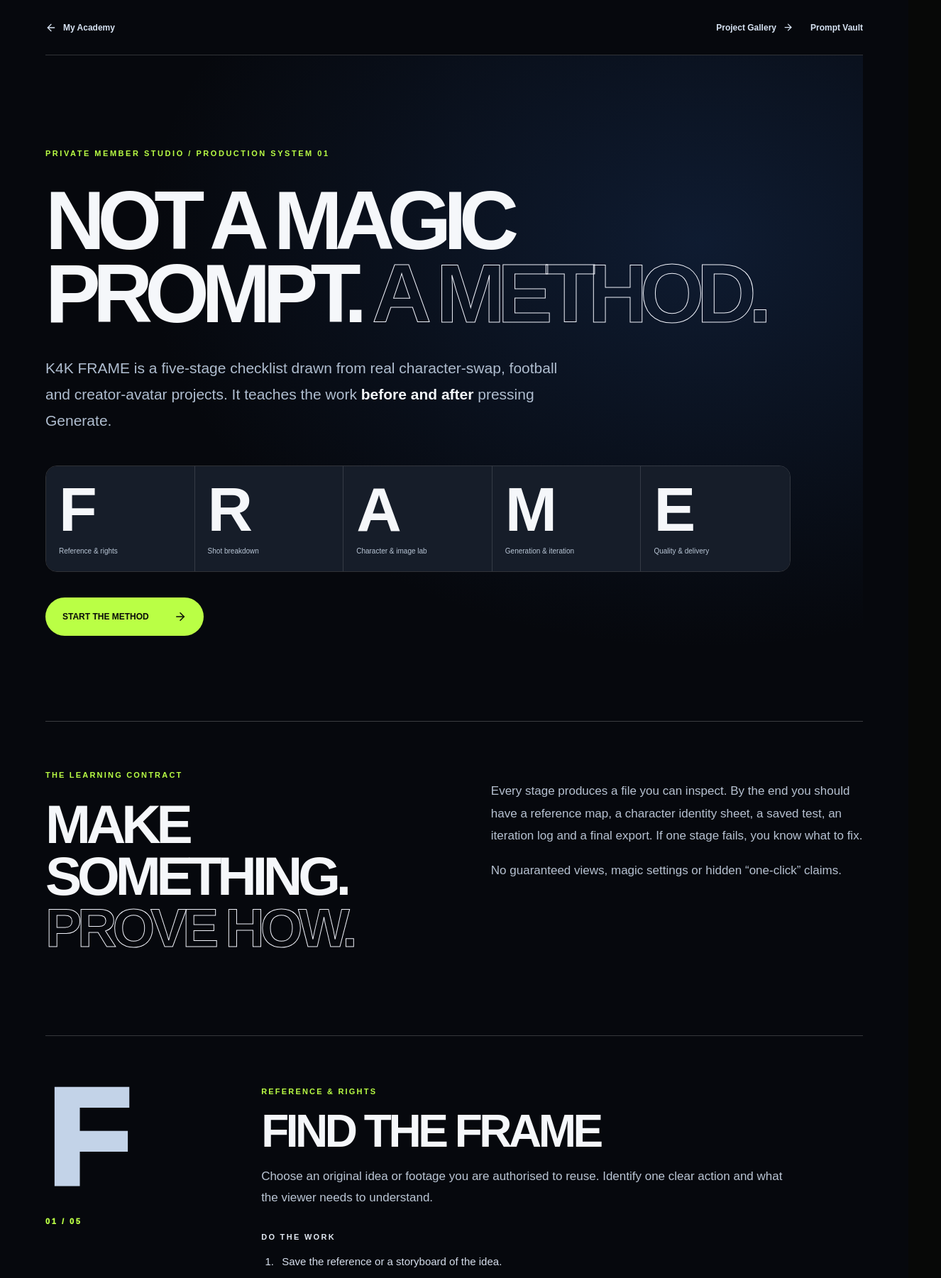
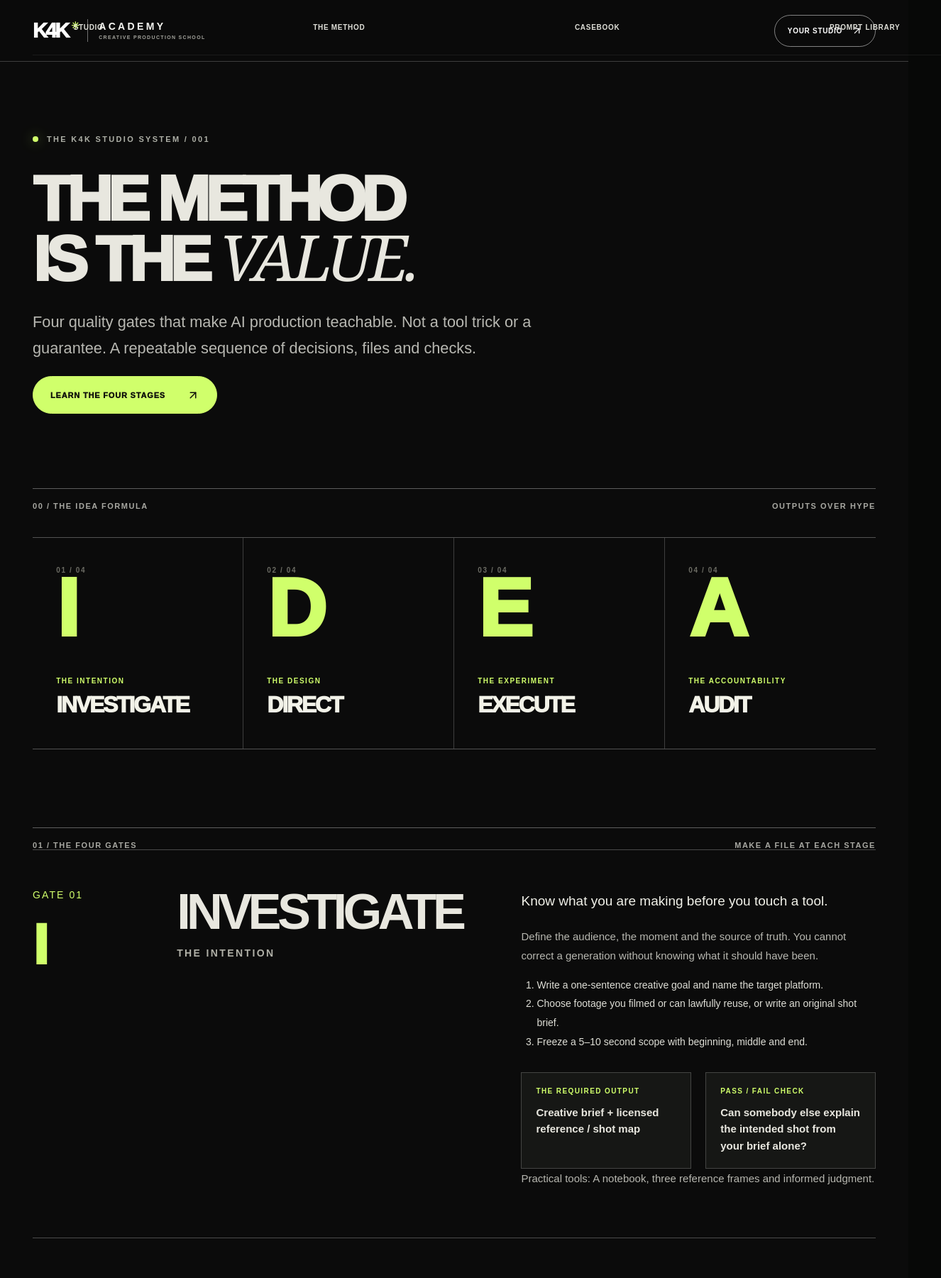
Before and after one commit to kreativestudios4k-lgtm/k4k-academy-v2, a Next.js app: page /academy/method in a window 1280 px wide. Shown: the top 1801 px of the page at 71% size, 1326 px wide, since content can reach past the window. Built offline with nearby package versions, Linux system fonts and the light colour scheme.

Commit message:
Rebuild app/academy/method/page.js as premium text-only IDEA production education

```diff
--- a/app/academy/method/page.js
+++ b/app/academy/method/page.js
@@ -1,70 +1,41 @@
 import Link from 'next/link';
-import {ArrowLeft,ArrowRight,CheckCircle2,Clapperboard,Download,ShieldCheck,BookOpen,Image as ImageIcon} from 'lucide-react';
-import {frameMethod,realProjects,honestPromise} from '../../../lib/k4k-real-work';
+import {ArrowUpRight,ArrowRight,CheckCircle2} from 'lucide-react';
+import {IdeaHeader,IdeaFooter,IdeaKicker,IdeaLink} from '../../components/IdeaUI';
+import {ideaSteps,noHype} from '../../../lib/k4k-idea';
+export const metadata={title:'The K4K IDEA Method — Four Quality Gates',robots:{index:false,follow:false}};
+export default function IdeaMethod(){
+const log=`K4K IDEA / CREATIVE PRODUCTION RECORD
 
-export const metadata={title:'The K4K FRAME Method | K4K Academy',robots:{index:false,follow:false}};
-const label={fontSize:11,letterSpacing:'.2em',fontWeight:900,color:'#baff45',textTransform:'uppercase'};
-export default function MethodPage(){
- return <main className="k4kFramePage">
-  <nav className="k4kFrameNav" aria-label="Academy method navigation">
-   <Link href="/academy"><ArrowLeft size={16}/> My Academy</Link>
-   <div><Link href="/academy/gallery">Project Gallery <ArrowRight size={15}/></Link><Link href="/prompts">Prompt Vault</Link></div>
-  </nav>
-  <header className="k4kFrameHero">
-   <span className="k4kFrameKicker">PRIVATE MEMBER STUDIO / PRODUCTION SYSTEM 01</span>
-   <h1>NOT A MAGIC<br/>PROMPT. <em>A METHOD.</em></h1>
-   <p>K4K FRAME is a five-stage checklist drawn from real character-swap, football and creator-avatar projects. It teaches the work <strong>before and after</strong> pressing Generate.</p>
-   <div className="k4kFrameLetterRow">{frameMethod.map(s=><a key={s.letter} href={'#step-'+s.number} title={s.title}><strong>{s.letter}</strong><small>{s.tag}</small></a>)}</div>
-   <a className="k4kFrameAction" href="#step-01">START THE METHOD <ArrowRight size={18}/></a>
-  </header>
-  <section className="k4kFrameIntro"><div><span style={label}>THE LEARNING CONTRACT</span><h2>MAKE SOMETHING.<br/><em>PROVE HOW.</em></h2></div>
-   <div><p>Every stage produces a file you can inspect. By the end you should have a reference map, a character identity sheet, a saved test, an iteration log and a final export. If one stage fails, you know what to fix.</p><p>No guaranteed views, magic settings or hidden “one-click” claims.</p></div></section>
-  <section className="k4kFrameSteps" aria-label="Five practical stages">
-   {frameMethod.map(s=><article id={'step-'+s.number} className="k4kFrameStep" key={s.letter}>
-    <div className="k4kFrameStepInitial">{s.letter}<span>{s.number} / 05</span></div>
-    <div className="k4kFrameStepBody"><span style={label}>{s.tag}</span><h2>{s.title}</h2><p>{s.description}</p><h3>DO THE WORK</h3>
-     <ol>{s.actions.map(action=><li key={action}>{action}</li>)}</ol>
-     <div className="k4kFrameOutput"><div><small>YOU MUST PRODUCE</small><strong>{s.output}</strong></div><div><small>QUALITY GATE</small><strong>{s.check}</strong></div></div>
-    </div></article>)}
-  </section>
-  <section className="k4kFramePractice" id="practice">
-   <div><span style={label}>YOUR FIRST PROJECT / APPROX. 8 SECONDS</span><h2>ONE PERSON.<br/>ONE ACTION.<br/><em>ONE FINISHED CLIP.</em></h2><p>Start with footage you record yourself: a friend walking, a seated portrait or a simple hand gesture. Keep it short enough to assess every frame. Never start by replacing an entire football squad.</p>
-    <div className="k4kFramePracticeLinks"><Link href="/academy/workflows/viral-character-swap">FOLLOW A FILMED EXAMPLE <ArrowRight size={16}/></Link><Link href="/prompts">GET THE TEMPLATES <ArrowRight size={16}/></Link></div>
-   </div>
-   <div className="k4kFramePracticeVisual"><img src={realProjects[2].cover} alt="A real K4K multi-angle reference sheet used to plan a character identity" loading="lazy"/><span>REAL REFERENCE · CHARACTER CONSISTENCY</span></div>
-  </section>
-  <section className="k4kFrameWorksheet" id="template">
-   <span style={label}>THE K4K PROJECT RECORD</span><h2>THE PROJECT SHEET YOU ACTUALLY NEED.</h2><p>Copy this simple record into Notes before every generation. A prompt without a reference, output and revision record is not a repeatable workflow.</p>
-   <pre>{`K4K FRAME / PRODUCTION RECORD
+I / INVESTIGATE
+Project objective:
+Who is this for?
+Reference material & permission:
+Target platform + one-shot length:
 
-PROJECT & DATE:
-INTENDED AUDIENCE / PLATFORM:
-SOURCE FOOTAGE & PERMISSION:
-SHOT / TIMING NOTES:
-CHARACTER & WARDROBE REFERENCES:
-AI TOOL / MODEL / MODE:
-PROMPT VERSION:
-RESULT VIDEO OR IMAGE:
-COST / RENDERS USED:
-THREE THINGS THAT WORKED:
-THREE THINGS TO CORRECT:
-FINAL EXPORT SETTINGS:
-AI DISCLOSURE / RIGHTS CHECK:`}</pre>
-   <Link href="/academy/gallery">COMPARE WITH REAL K4K PROJECTS <ArrowRight size={18}/></Link>
-  </section>
-  <section className="k4kFrameHonesty"><div><ShieldCheck size={28}/><h2>THE HONEST BIT.</h2></div><ul>{honestPromise.map(line=><li key={line}><CheckCircle2 size={17}/>{line}</li>)}</ul></section>
-  <footer className="k4kFrameFooter"><Link href="/academy">← MEMBER DASHBOARD</Link><Link href="/academy/gallery">SEE THE REAL PROJECT GALLERY →</Link></footer>
-  <style>{`
-  .k4kFramePage{font-family:Arial,Helvetica,sans-serif;background:#06080d;color:#f5f7fa;min-height:100vh;padding:0 clamp(20px,5vw,88px);overflow-x:hidden}.k4kFramePage *{box-sizing:border-box}.k4kFramePage a{text-decoration:none}.k4kFramePage :is(a,button):focus-visible{outline:2px solid #baff45;outline-offset:5px}
-  .k4kFrameNav{position:static;width:auto;height:auto;min-height:78px;display:flex;align-items:center;justify-content:space-between;gap:18px;border-bottom:1px solid #ffffff2c;padding:0;z-index:auto}.k4kFrameNav a{display:inline-flex;gap:9px;align-items:center;color:#d7e3f3;font-size:12px;font-weight:800}.k4kFrameNav>div{display:flex;gap:24px;flex-wrap:wrap}
-  .k4kFrameHero{padding:clamp(75px,10vw,160px) 0 120px;background:radial-gradient(ellipse at 80% 28%,#244b894a,transparent 60%)}.k4kFrameKicker{color:#baff45;font-size:11px;letter-spacing:.23em;font-weight:900}.k4kFrameHero h1{font-size:clamp(55px,9.1vw,151px);line-height:.88;letter-spacing:-.092em;margin:36px 0;max-width:1200px}.k4kFrameHero h1 em,.k4kFrameIntro h2 em,.k4kFramePractice h2 em{font-style:normal;color:transparent;-webkit-text-stroke:1px #f2f4fc}.k4kFrameHero>p{font-size:clamp(16px,1.7vw,21px);line-height:1.75;color:#afbdcf;max-width:740px;margin-bottom:45px}.k4kFrameHero strong{color:#f5f7fa}
-  .k4kFrameLetterRow{display:grid;grid-template-columns:repeat(5,1fr);max-width:1050px;border:1px solid #ffffff2b;border-radius:16px;overflow:hidden;margin-bottom:36px}.k4kFrameLetterRow>a{padding:21px 18px;background:#161d29;border-right:1px solid #ffffff22;display:flex;flex-direction:column;gap:12px}.k4kFrameLetterRow>a:last-child{border:0}.k4kFrameLetterRow strong{font-size:clamp(43px,7vw,88px);line-height:.9;letter-spacing:-.08em}.k4kFrameLetterRow small{font-size:10px;line-height:1.5;color:#b9c6d6}.k4kFrameLetterRow>a:hover{background:#223146}.k4kFrameAction{display:inline-flex;align-items:center;gap:35px;background:#baff45;color:#080b08;padding:18px 24px;border-radius:99px;font-size:12px;font-weight:900}
-  .k4kFrameIntro{display:grid;grid-template-columns:1fr 1fr;gap:9%;border-top:1px solid #ffffff36;padding:65px 0 90px}.k4kFrameIntro h2,.k4kFramePractice h2{font-size:clamp(44px,6vw,93px);line-height:.95;letter-spacing:-.08em;margin:25px 0}.k4kFrameIntro p{font-size:17px;line-height:1.85;color:#b6c1d1}
-  .k4kFrameSteps{border-top:1px solid #ffffff30}.k4kFrameStep{scroll-margin-top:30px;display:grid;grid-template-columns:minmax(100px,.25fr) 1fr;gap:8%;padding:68px 0;border-bottom:1px solid #ffffff2c}.k4kFrameStepInitial{font-size:clamp(110px,15vw,230px);line-height:.8;letter-spacing:-.09em;color:#c3d3e8;font-weight:950}.k4kFrameStepInitial span{display:block;font-size:11px;letter-spacing:.23em;color:#baff45;margin-top:35px}.k4kFrameStepBody h2{font-size:clamp(37px,5vw,73px);letter-spacing:-.07em;line-height:.95;margin:18px 0}.k4kFrameStepBody>p{font-size:17px;max-width:750px;line-height:1.75;color:#bac5d4}.k4kFrameStepBody h3{font-size:11px;letter-spacing:.21em;color:#e1e8f2;margin:34px 0 14px}.k4kFrameStepBody ol{padding-left:22px;line-height:1.85;color:#d7dfed;font-size:15px}.k4kFrameStepBody li{padding-left:7px;margin:8px 0}.k4kFrameOutput{display:grid;grid-template-columns:1fr 1fr;gap:15px;margin-top:35px}.k4kFrameOutput>div{background:#111925;border:1px solid #ffffff30;padding:25px;border-radius:13px}.k4kFrameOutput small{display:block;color:#baff45;font-size:10px;letter-spacing:.17em;font-weight:800;margin-bottom:10px}.k4kFrameOutput strong{font-size:15px;line-height:1.5}
-  .k4kFramePractice{display:grid;grid-template-columns:1.05fr .95fr;gap:6%;padding:115px 0;align-items:center}.k4kFramePractice>div>p{line-height:1.8;color:#bac8d7;font-size:16px}.k4kFramePracticeVisual{border:1px solid #ffffff3b;border-radius:23px;overflow:hidden;background:#161921}.k4kFramePracticeVisual img{display:block;width:100%;max-height:520px;object-fit:contain}.k4kFramePracticeVisual span{font-size:10px;letter-spacing:.2em;color:#b3bfd1;display:block;padding:16px}.k4kFramePracticeLinks{display:flex;flex-wrap:wrap;gap:15px;margin-top:26px}.k4kFramePracticeLinks a,.k4kFrameWorksheet>a{display:inline-flex;align-items:center;gap:12px;border:1px solid #ffffff6b;border-radius:99px;padding:15px 20px;font-size:11px;font-weight:900}
-  .k4kFrameWorksheet{background:#131b28;border:1px solid #ffffff30;border-radius:24px;padding:clamp(25px,5vw,75px);margin-bottom:90px}.k4kFrameWorksheet h2{font-size:clamp(32px,5vw,68px);line-height:1.05;letter-spacing:-.07em;max-width:900px}.k4kFrameWorksheet>p{color:#c1ccda;line-height:1.8;max-width:770px}.k4kFrameWorksheet pre{font-family:ui-monospace,SFMono-Regular,Consolas,monospace;background:#060a10;border:1px solid #ffffff2e;color:#e9f1fd;line-height:1.95;padding:clamp(17px,3vw,35px);border-radius:14px;white-space:pre-wrap;font-size:clamp(11px,1.3vw,14px);margin:26px 0}.k4kFrameHonesty{border-top:1px solid #ffffff35;padding:65px 0;display:grid;grid-template-columns:.7fr 1.3fr;gap:8%}.k4kFrameHonesty h2{font-size:clamp(35px,4vw,58px);letter-spacing:-.06em}.k4kFrameHonesty svg{color:#baff45}.k4kFrameHonesty ul{padding:0;list-style:none}.k4kFrameHonesty li{display:flex;gap:14px;line-height:1.7;font-size:14px;color:#cad5e4;margin:12px 0}.k4kFrameHonesty li svg{flex-shrink:0;margin-top:4px}.k4kFrameFooter{display:flex;justify-content:space-between;gap:25px;flex-wrap:wrap;padding:30px 0 50px;border-top:1px solid #ffffff2b;color:#c0cede;font-size:11px;font-weight:800}
-  @media(max-width:760px){.k4kFrameNav>div{gap:13px}.k4kFrameHero{padding:80px 0}.k4kFrameLetterRow{grid-template-columns:repeat(5,minmax(0,1fr))}.k4kFrameLetterRow>a{padding:13px 5px;text-align:center;align-items:center}.k4kFrameLetterRow strong{font-size:45px}.k4kFrameLetterRow small{font-size:8px;letter-spacing:0}.k4kFrameIntro,.k4kFramePractice,.k4kFrameHonesty{grid-template-columns:1fr;gap:22px}.k4kFrameStep{grid-template-columns:1fr;gap:28px;padding:55px 0}.k4kFrameStepInitial{font-size:92px}.k4kFrameStepInitial span{display:inline-block;margin-left:20px}.k4kFrameOutput{grid-template-columns:1fr}.k4kFramePractice{padding:75px 0}.k4kFrameHero h1{font-size:clamp(53px,11vw,83px)}}
-  @media(prefers-reduced-motion:reduce){.k4kFramePage *{scroll-behavior:auto!important}}
-  `}</style>
- </main>
+D / DIRECT
+Subject and character identity:
+Wardrobe / proportions:
+Camera / action / light:
+Must remain unchanged:
+
+E / EXECUTE
+Model / tool:
+Inputs and prompt version:
+Duration, aspect ratio, credits:
+Test result and faults:
+
+A / AUDIT
+Opening / mid-point / ending:
+Face / hands / physics / background:
+Audio & source usage:
+What I changed:
+Final export / disclosure:`;
+return <main className="ideaPage"><IdeaHeader privateArea/><div className="idea-wrap">
+ <header className="idea-subhero"><IdeaKicker>THE K4K STUDIO SYSTEM / 001</IdeaKicker><h1 className="idea-display">THE METHOD<br/>IS THE <em>VALUE.</em></h1><p>Four quality gates that make AI production teachable. Not a tool trick or a guarantee. A repeatable sequence of decisions, files and checks.</p><IdeaLink href="#first-step">LEARN THE FOUR STAGES</IdeaLink></header>
+ <section className="idea-section" style={{paddingTop:30}}><div className="idea-marker"><span>00 / THE IDEA FORMULA</span><span>OUTPUTS OVER HYPE</span></div><div className="idea-method-grid" style={{borderColor:'#ffffff4a',marginTop:38}}>{ideaSteps.map(s=><a href={'#step-'+s.key} key={s.key} className="idea-method-card" style={{borderColor:'#ffffff35',minHeight:250,color:'#f2f2e8'}}><div><span className="numeral">{s.index} / 04</span><div className="letter" style={{color:'#d0ff6b',fontSize:'clamp(78px,9vw,145px)'}}>{s.key}</div></div><div><span className="stage" style={{color:'#d0ff6b'}}>{s.sub}</span><h3>{s.name}</h3></div></a>)}</div></section>
+ <div id="first-step" className="idea-marker"><span>01 / THE FOUR GATES</span><span>MAKE A FILE AT EACH STAGE</span></div>
+ {ideaSteps.map(s=><article id={'step-'+s.key} key={s.key} className="idea-step-article"><div className="step-num">GATE {s.index}<div className="idea-numbers" style={{fontSize:80,marginTop:35}}>{s.key}</div></div><div><h2>{s.name}<em>{s.sub}</em></h2></div><div><p style={{fontSize:19,color:'#f1f1e9'}}>{s.line}</p><p>{s.lead}</p><ol>{s.tasks.map(t=><li key={t}>{t}</li>)}</ol><div className="idea-step-artifact"><div><span>THE REQUIRED OUTPUT</span><strong>{s.artifact}</strong></div><div><span>PASS / FAIL CHECK</span><strong>{s.gate}</strong></div></div><p className="idea-note">Practical tools: {s.tool}</p></div></article>)}
+ <section className="idea-section" id="record"><div className="idea-marker"><span>02 / YOUR PROJECT RECORD</span><span>ONE SHEET FOR EVERY PROJECT</span></div><div className="idea-section-header"><h2 className="idea-display">WRITE IT<br/><em>DOWN.</em></h2><p>Keeping a record turns a lucky generation into something you can actually improve. Copy the template before opening a generation platform.</p></div><div className="idea-brief"><div className="idea-brief-head"><span>K4K / PROJECT PRODUCTION LOG</span><span>REUSABLE TEMPLATE</span></div><div className="idea-brief-body"><h3>THE PRODUCTION PAPER TRAIL.</h3><pre>{log}</pre><Link href="/prompts" className="idea-utility" style={{color:'#d0ff6b'}}>GET CONTROLLED PROMPT TEMPLATES <ArrowUpRight size={16}/></Link></div></div></section>
+ <section className="idea-section" style={{paddingTop:0}}><div className="idea-ethics"><div><IdeaKicker>HONEST PRACTICE</IdeaKicker><h3>WHAT THIS<br/>DOESN'T DO.</h3></div><div><ul>{noHype.map(s=><li key={s}>{s}</li>)}</ul><IdeaLink href="/academy/gallery" variant="outline">READ REAL PRODUCTION CASES</IdeaLink></div></div></section>
+ </div><IdeaFooter privateArea/></main>
 }
```
